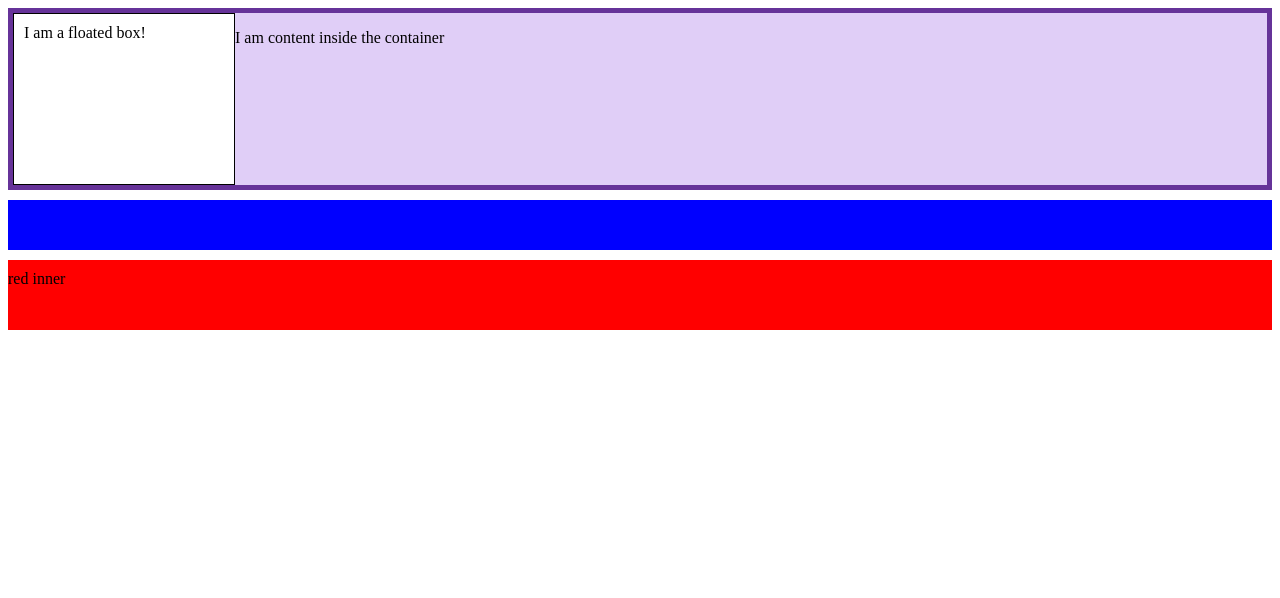
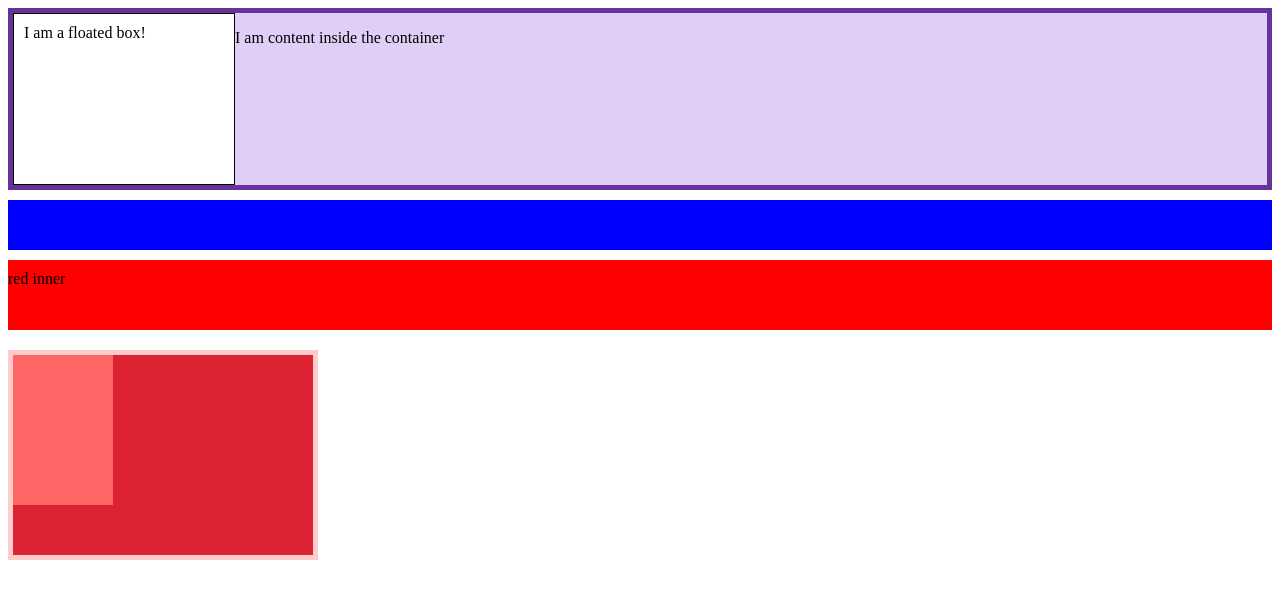
Before and after one commit to dunkezhang/summary, a plain HTML site: page bfc/bfc.html in a window 1280 px wide. Drawn offline with Linux system fonts and the light colour scheme.

Commit message:
feat(bfc):

```diff
--- a/bfc/bfc.html
+++ b/bfc/bfc.html
@@ -31,6 +31,24 @@
     overflow: hidden;
     background: red;
   }
+
+  .par {
+    border: 5px solid #fcc;
+    width: 300px;
+    margin-top: 20px;
+    /* overflow: hidden; */
+  }
+
+  .aside {
+    width: 100px;
+    height: 150px;
+    float: left;
+    background: #f66;
+  }
+  .main {
+    height: 200px;
+    background: #d23;
+    }
   </style>
 </head>
 <body>
@@ -43,5 +61,10 @@
   <div class="red-outer">
     <div class="red-inner">red inner</div>
   </div>
+
+  <div class="par">
+    <div class="aside"></div>
+    <div class="main"></div>
+  </div>
 </body>
 </html>
```
Also changed, not shown: bfc/img/float-after.png (added), bfc/img/float-before.png (added), bfc/img/two-columns.png (added), bfc/img/two-colums-adaptive.png (added), websocket/websocket.html (renamed from w/websocket.html), 2 other files.
